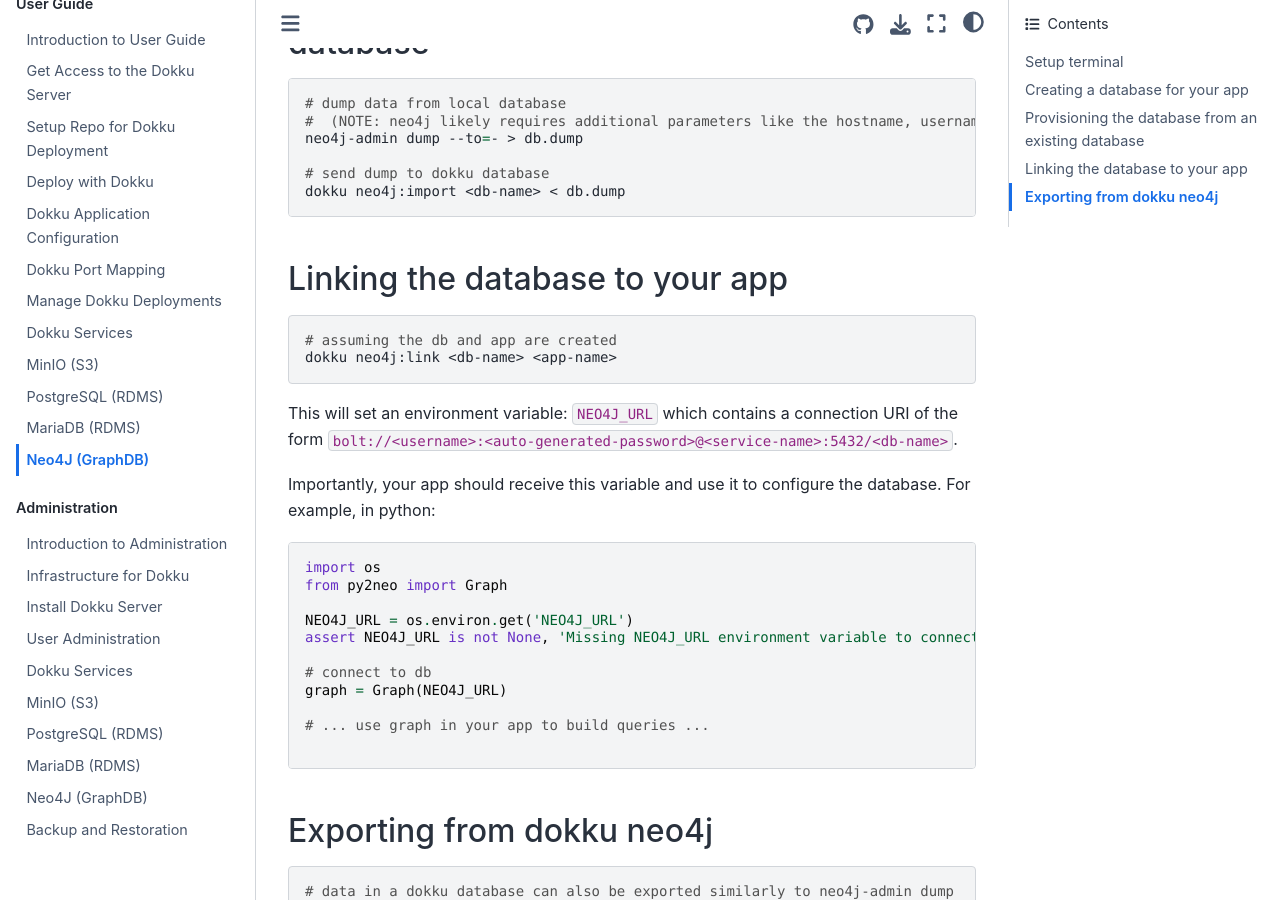
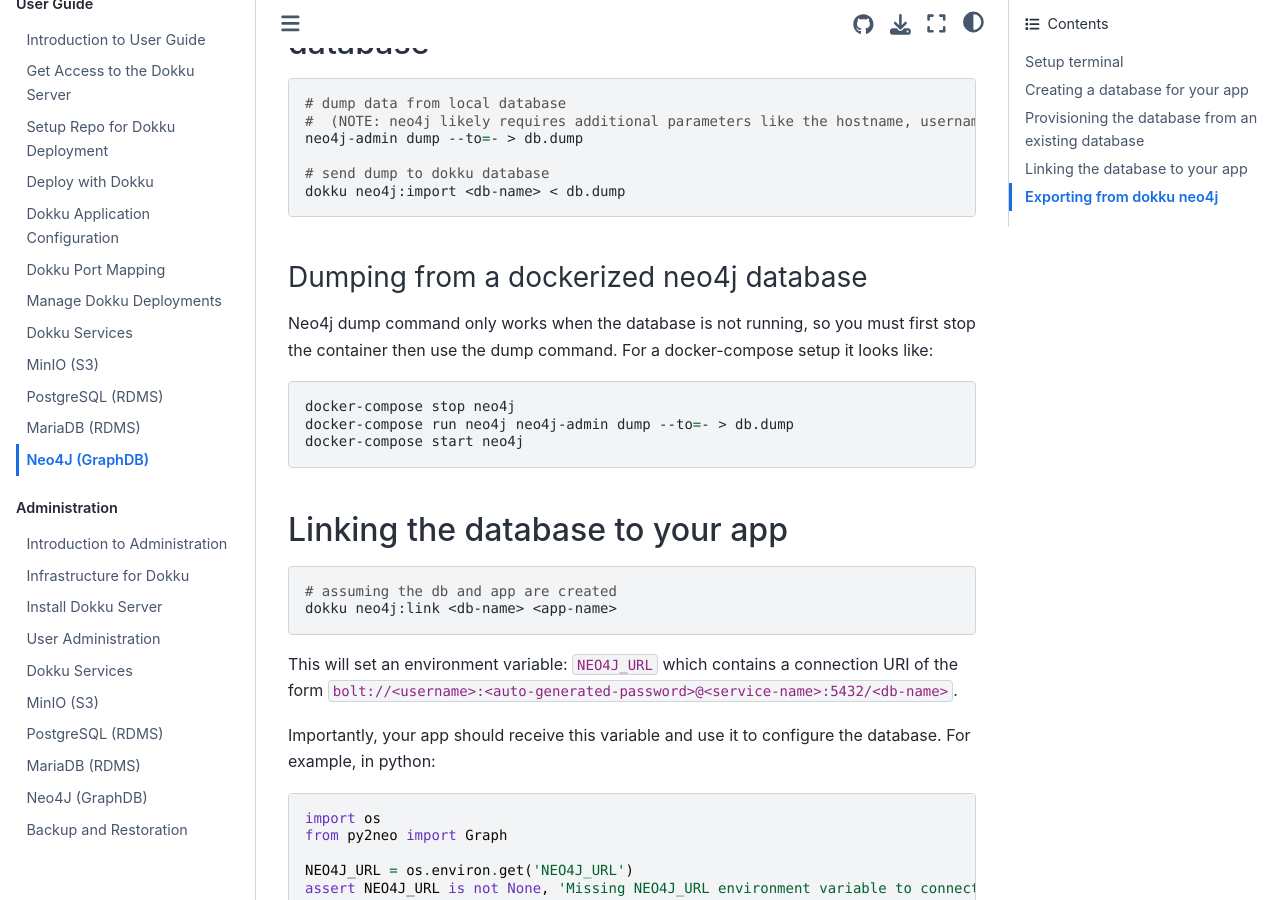
Before and after one commit to MaayanLab/dokku, a Jupyter Book: the page built from user/54-neo4j.md, in a window 1280 px wide and 900 px high, scrolled down 683 px. Built offline with Jupyter Book 1.0.4 settings and Sphinx 7.4.7 and the Sphinx Book theme 1.1.4, drawn with Linux system fonts in a browser that asks for light colours.

Commit message:
Add instructions about dumping from docker-compose neo4j

````diff
--- a/user/54-neo4j.md
+++ b/user/54-neo4j.md
@@ -28,6 +28,16 @@
 
 # send dump to dokku database
 dokku neo4j:import <db-name> < db.dump
+```
+
+### Dumping from a dockerized neo4j database
+
+Neo4j dump command only works when the database is not running, so you must first stop the container then use the dump command. For a docker-compose setup it looks like:
+
+```bash
+docker-compose stop neo4j
+docker-compose run neo4j neo4j-admin dump --to=- > db.dump
+docker-compose start neo4j
 ```
 
 ## Linking the database to your app
````
